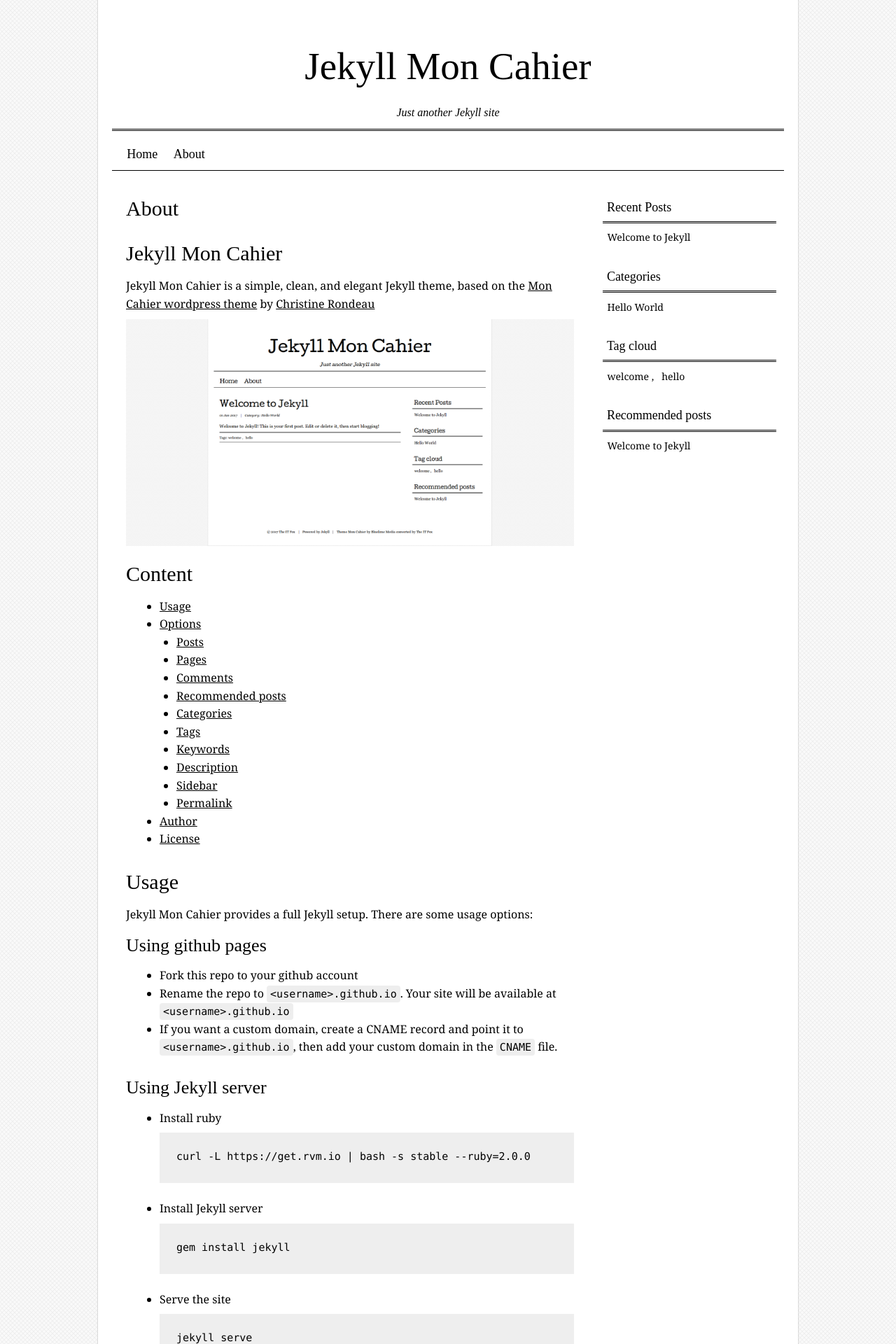
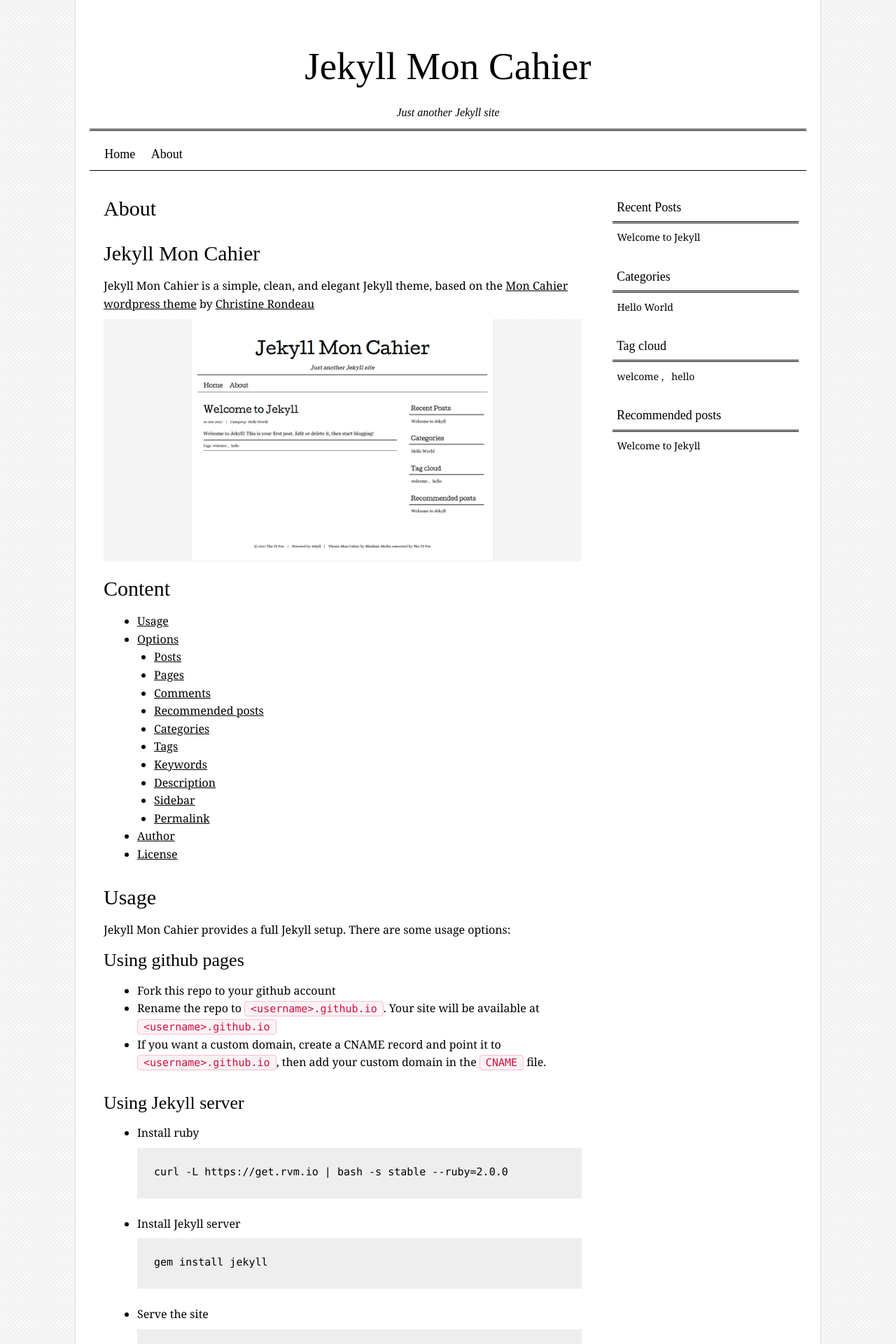
Before and after one commit to btquanto/jekyll_mon_cahier, a Jekyll site: the page built from about.md, in a window 1280 px wide. Shown: the top 1920 px of the page at 70% size. Built offline with Jekyll 4.4.1, drawn with Linux system fonts in a browser that asks for light colours; some web fonts are replaced; comment, search, counter and statistics services are not loaded.

Commit message:
Increase page width, change inline code highlight style, make blockquotes justified

```diff
--- a/public/mon-cahier/css/main.css
+++ b/public/mon-cahier/css/main.css
@@ -1,3 +1,6 @@
+#page {
+    max-width: 1024px;
+}
 body.custom-background {
     background-image: url("\/public\/mon-cahier\/images\/grid.png");
     background-position: left top;
@@ -28,6 +31,13 @@ div.highlighter-rouge {
     margin: 5px 0;
 }
 
+code.highlighter-rouge {
+    padding: 1px 8px;
+    color: #d01040;
+    background: #f9f2f4;
+    border: 1px groove #ffbece;
+}
+
 .page-navigation {
     font-size: 14px;
     display: block;
@@ -52,6 +62,10 @@ div.highlighter-rouge {
     float: right;
 }
 
+blockquote {
+    text-align: justify;
+}
+
 .technical blockquote {
     margin: 0 1.5em;
     font-family: "Monospace", "Consolas", "Bodohi", "Times New Roman";
```
